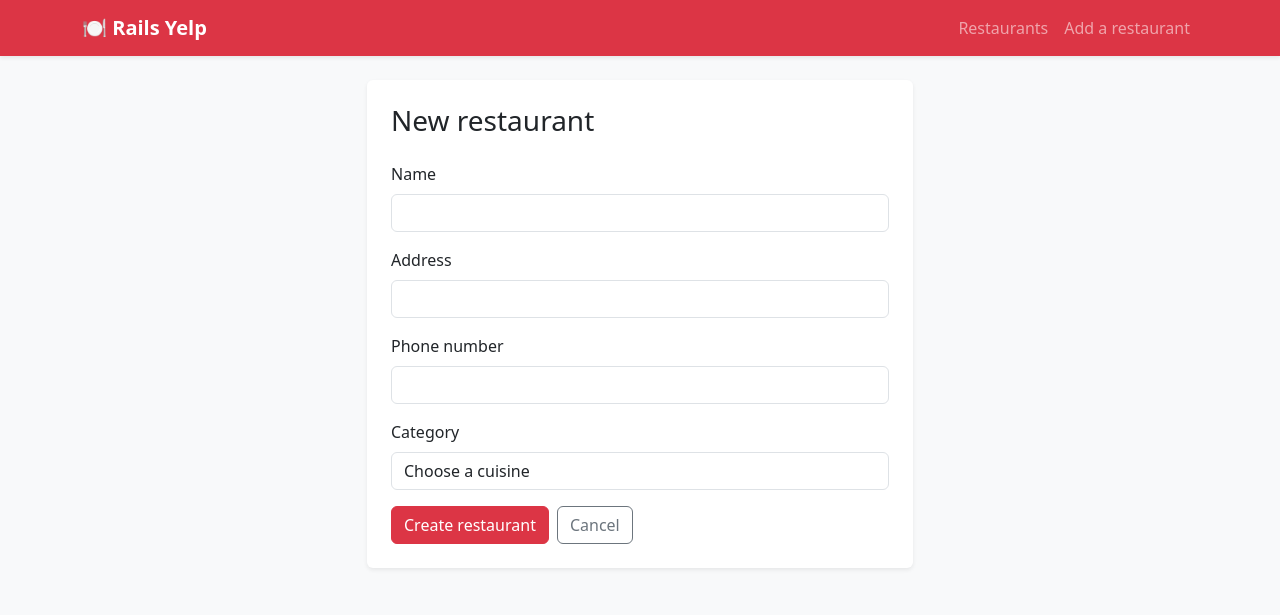
After one commit to NadiaAsendorf/rails-yelp-mvp, a Rails app: page /restaurants/new in a window 1280 px wide. The commit adds this page. Shown: the top 615 px of the page. Run offline with Rails 7, Linux system fonts and the light colour scheme; some libraries are stand-ins or nearby versions.

Commit message:
Rails Yelp MVP: restaurants and reviews

```diff
--- /dev/null
+++ b/app/controllers/restaurants_controller.rb
@@ -0,0 +1,36 @@
+class RestaurantsController < ApplicationController
+
+   before_action :set_restaurant, only: %i[show]
+
+  def index
+    @restaurants = Restaurant.all
+  end
+
+  def show
+
+  end
+
+  def new
+    @restaurant = Restaurant.new
+  end
+
+  def create
+    @restaurant = Restaurant.new(restaurant_params)
+    if @restaurant.save
+      redirect_to restaurant_path(@restaurant)
+    else
+      render :new, status: :unprocessable_entity
+    end
+  end
+
+  private
+
+  def set_restaurant
+    @restaurant = Restaurant.find(params[:id])
+  end
+
+  def restaurant_params
+    params.require(:restaurant).permit(:name, :address, :category, :phone_number)
+  end
+
+end
--- /dev/null
+++ b/app/helpers/restaurants_helper.rb
@@ -0,0 +1,2 @@
+module RestaurantsHelper
+end
--- /dev/null
+++ b/app/helpers/reviews_helper.rb
@@ -0,0 +1,2 @@
+module ReviewsHelper
+end
--- a/app/models/restaurant.rb
+++ b/app/models/restaurant.rb
@@ -2,7 +2,7 @@ class Restaurant < ApplicationRecord
   has_many :reviews, dependent: :destroy
 
   CATEGORIES = ["chinese", "italian", "japanese", "french", "belgian"]
-  validates :phone_number, format: { with: /\A[+\d\s\-().]+\z/ }
+  validates :phone_number, format: { with: /\A[+\d\s\-().]+\z/ }, allow_blank: true
   validates :category, presence: true, inclusion: { in: CATEGORIES }
   validates :name, :address, presence: true
 end
--- a/app/views/layouts/application.html.erb
+++ b/app/views/layouts/application.html.erb
@@ -18,13 +18,32 @@
     <link rel="icon" href="/icon.svg" type="image/svg+xml">
     <link rel="apple-touch-icon" href="/icon.png">
 
+    <link href="https://cdn.jsdelivr.net/npm/bootstrap@5.3.6/dist/css/bootstrap.min.css" rel="stylesheet" integrity="sha384-4Q6Gf2aSP4eDXB8Miphtr37CMZZQ5oXLH2yaXMJ2w8e2ZtHTl7GptT4jmndRuHDT" crossorigin="anonymous">
     <%# Includes all stylesheet files in app/assets/stylesheets %>
     <%= stylesheet_link_tag :app, "data-turbo-track": "reload" %>
     <%= javascript_importmap_tags %>
-    <link href="https://cdn.jsdelivr.net/npm/bootstrap@5.3.6/dist/css/bootstrap.min.css" rel="stylesheet" integrity="sha384-4Q6Gf2aSP4eDXB8Miphtr37CMZZQ5oXLH2yaXMJ2w8e2ZtHTl7GptT4jmndRuHDT" crossorigin="anonymous">
   </head>
 
-  <body>
-    <%= yield %>
+  <body class="bg-light">
+    <nav class="navbar navbar-expand-sm navbar-dark bg-danger shadow-sm mb-4">
+      <div class="container">
+        <%= link_to "🍽️ Rails Yelp", restaurants_path, class: "navbar-brand fw-bold" %>
+        <button class="navbar-toggler" type="button" data-bs-toggle="collapse" data-bs-target="#mainNav" aria-controls="mainNav" aria-expanded="false" aria-label="Toggle navigation">
+          <span class="navbar-toggler-icon"></span>
+        </button>
+        <div class="collapse navbar-collapse" id="mainNav">
+          <ul class="navbar-nav ms-auto">
+            <li class="nav-item"><%= link_to "Restaurants", restaurants_path, class: "nav-link" %></li>
+            <li class="nav-item"><%= link_to "Add a restaurant", new_restaurant_path, class: "nav-link" %></li>
+          </ul>
+        </div>
+      </div>
+    </nav>
+
+    <main class="container pb-5">
+      <%= yield %>
+    </main>
+
+    <script src="https://cdn.jsdelivr.net/npm/bootstrap@5.3.6/dist/js/bootstrap.bundle.min.js" crossorigin="anonymous"></script>
   </body>
 </html>
--- /dev/null
+++ b/app/views/restaurants/new.html.erb
@@ -0,0 +1,19 @@
+<div class="row justify-content-center">
+  <div class="col-12 col-md-8 col-lg-6">
+    <div class="card shadow-sm border-0">
+      <div class="card-body p-4">
+        <h1 class="h3 mb-4">New restaurant</h1>
+        <%= simple_form_for @restaurant do |f| %>
+          <%= f.input :name %>
+          <%= f.input :address %>
+          <%= f.input :phone_number %>
+          <%= f.input :category, collection: Restaurant::CATEGORIES, label_method: :capitalize, prompt: "Choose a cuisine" %>
+          <div class="d-flex gap-2 mt-3">
+            <%= f.submit "Create restaurant", class: "btn btn-danger" %>
+            <%= link_to "Cancel", restaurants_path, class: "btn btn-outline-secondary" %>
+          </div>
+        <% end %>
+      </div>
+    </div>
+  </div>
+</div>
--- a/config/routes.rb
+++ b/config/routes.rb
@@ -11,4 +11,8 @@ Rails.application.routes.draw do
 
   # Defines the root path route ("/")
   # root "posts#index"
+  #
+  resources :restaurants, only: [ :index, :show, :new, :create ] do
+    resources :reviews, only: [:new, :create]
+  end
 end
```
Also changed, not shown: app/controllers/reviews_controller.rb (added, +31 -0 lines), app/views/restaurants/index.html.erb (added, +20 -0 lines), app/views/restaurants/show.html.erb (added, +32 -0 lines), app/views/reviews/new.html.erb (added, +18 -0 lines), db/seeds.rb (+18 -0 lines).
